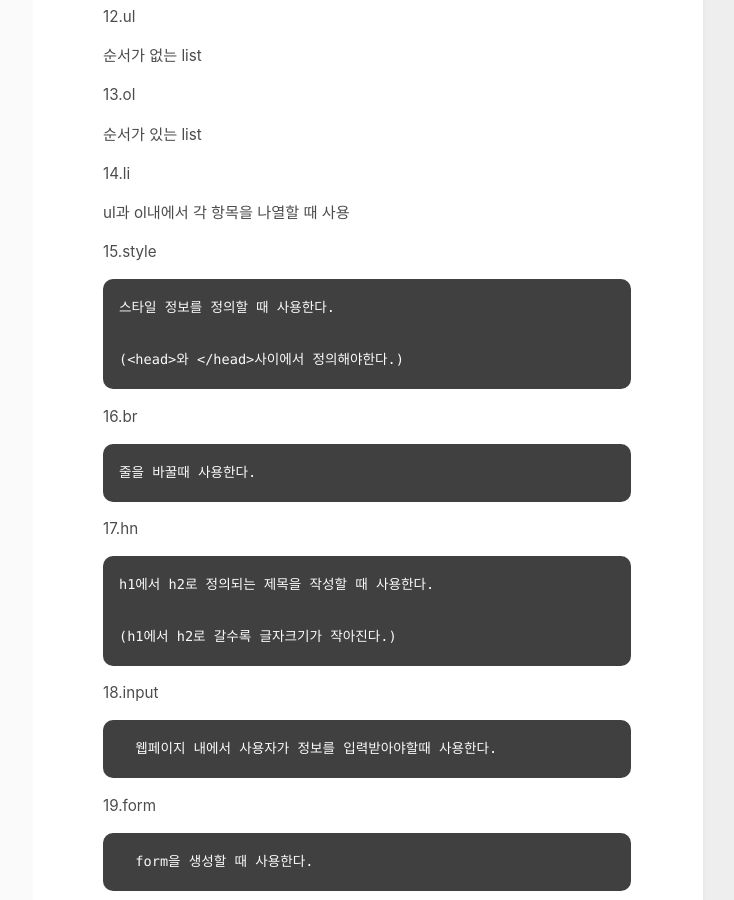
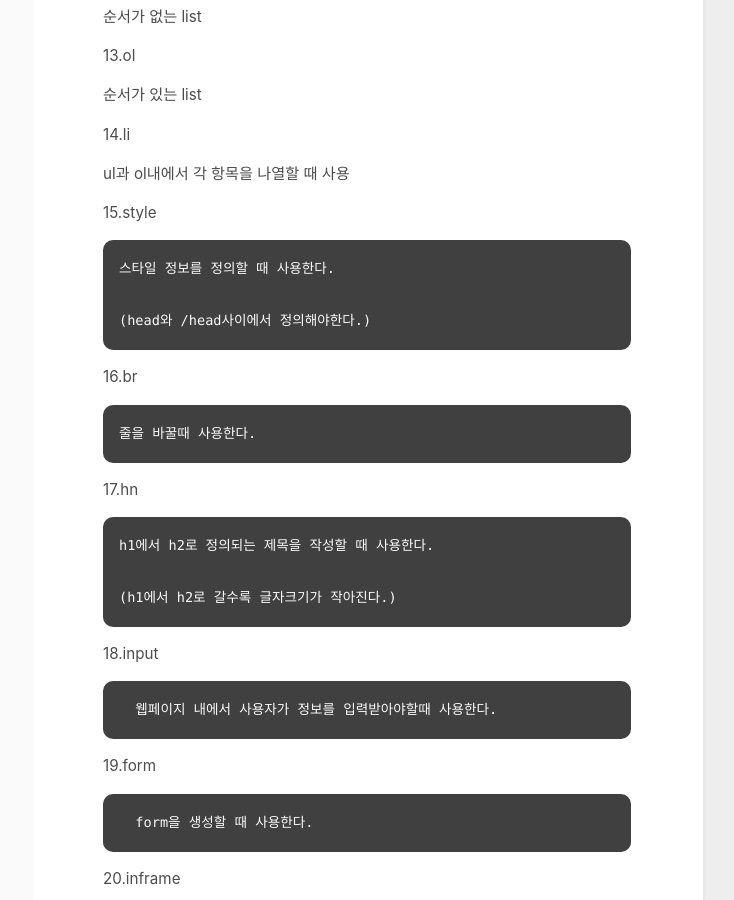
Before and after one commit to pamoo1/bloag, a Jekyll site: the page built from _posts/2021-06-19-java html tag별 정리.md, in a window 1280 px wide and 900 px high, scrolled down 2203 px. Shown: the whole window, without its empty margins (417-1151 px from the left). Built offline with Jekyll 4.4.1, drawn with Linux system fonts in a browser that asks for light colours; part of the change alters nothing that is shown; some of the changed text lies outside the part shown.

```diff
--- a/_posts/2021-06-19-java html tag별 정리.md
+++ b/_posts/2021-06-19-java html tag별 정리.md
@@ -12,7 +12,7 @@ java html tag 정리
 
 웹페이지의 시작과 끝을 지정하는 역할
 
-<html>로 시작해서 </html>로 끝난다.
+html로 시작해서 /html로 끝난다.
 
 2.head
 
@@ -105,7 +105,7 @@ anchor의 약자(?)로,웹페이지를 다른 웹페이지나 외부 사이트
 
     스타일 정보를 정의할 때 사용한다.
 
-    (<head>와 </head>사이에서 정의해야한다.)
+    (head와 /head사이에서 정의해야한다.)
 
 
 
```
